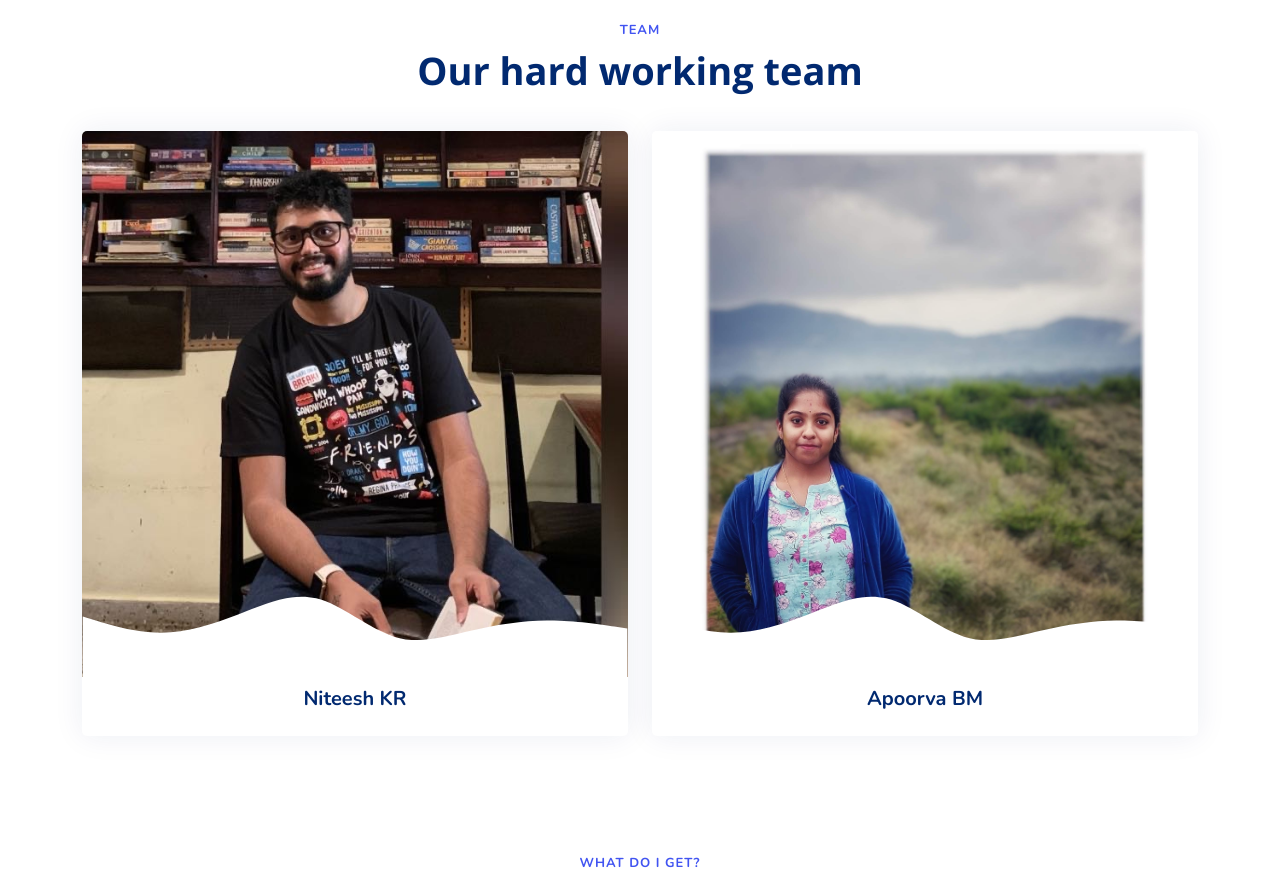
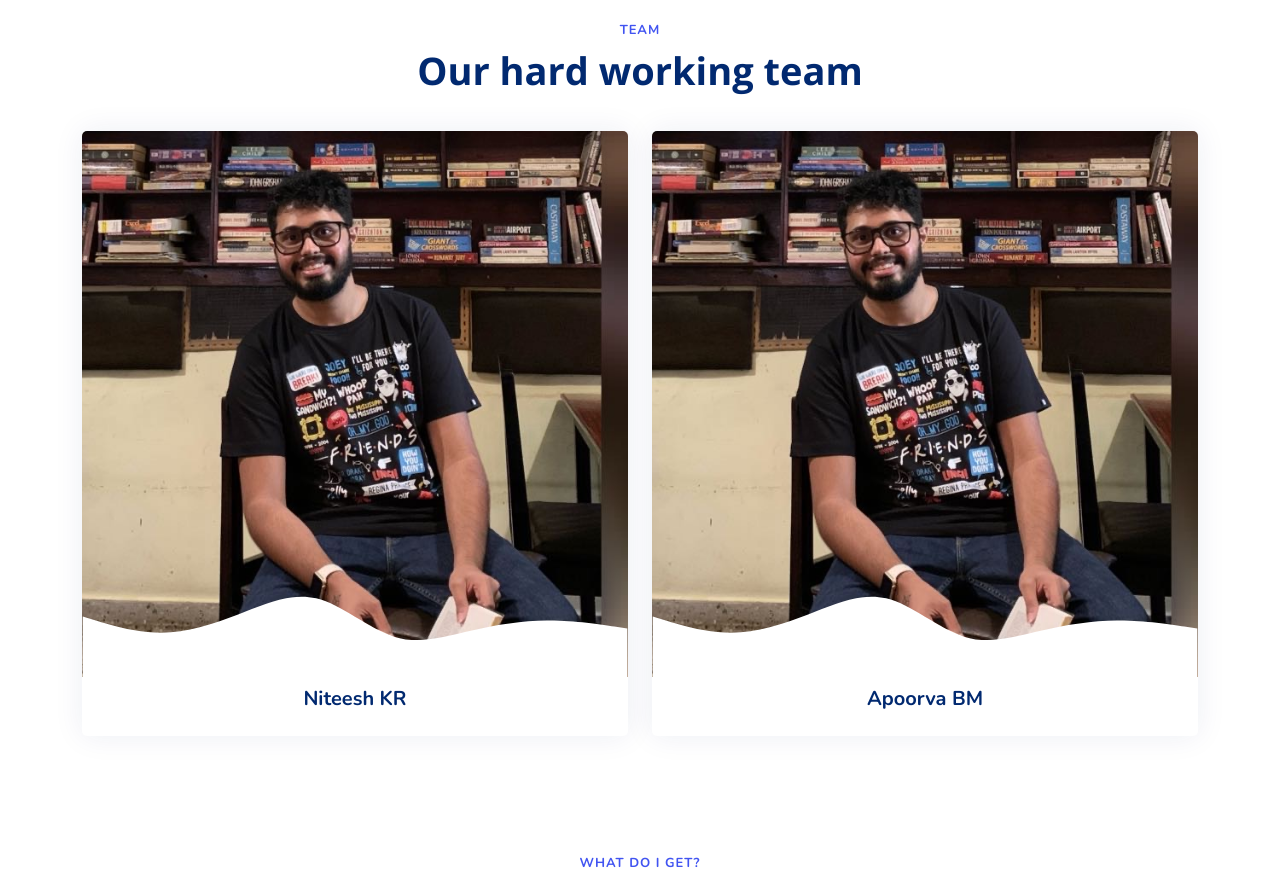
Before and after one commit to niteesh342692/niteesh342692.github.io, a plain HTML site: page index.html in a window 1280 px wide. Shown: the part 3620-4498 px from the top of the page. Drawn offline with nearby package versions, Linux system fonts and the light colour scheme; files whose address does not match are found by name.

Commit message:
Update index.html

```diff
--- a/index.html
+++ b/index.html
@@ -1089,7 +1089,7 @@
           <div class="col-lg-6 col-md-6 d-flex align-items-stretch" data-aos="fade-up" data-aos-delay="300">
             <div class="member">
               <div class="member-img">
-                <img src="assets/img/qwe.jpg" class="img-fluid">
+                <img src="assets/img/zxc.jpg" class="img-fluid">
                 <!--<div class="social">
                   <a href=""><i class="bi bi-twitter"></i></a>
                   <a href=""><i class="bi bi-facebook"></i></a>
```
